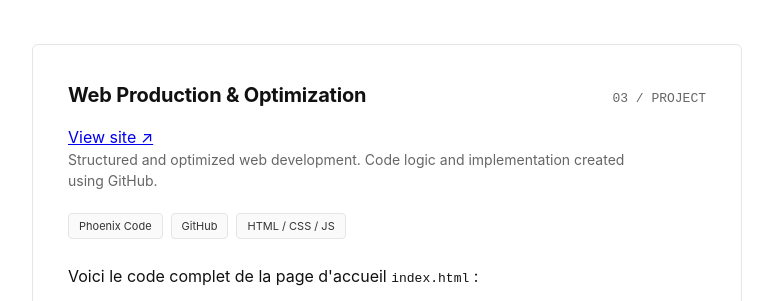
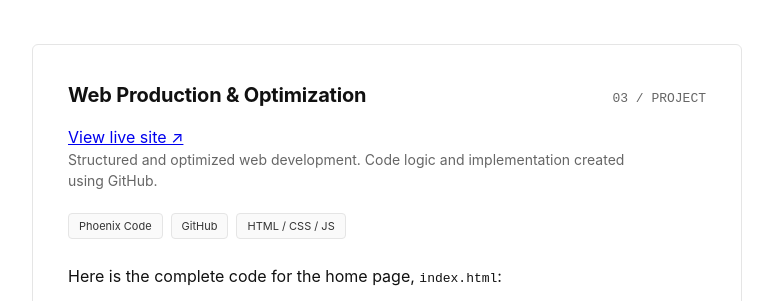
Before and after one commit to bachakrystel-maker/portfolio, a plain HTML site: page index.html in a window 1280 px wide. Shown: the part 1470-1771 px from the top of the page, without its empty margins (253-1026 px from the left). Drawn offline with Linux system fonts and the light colour scheme.

Commit message:
Update index.html

```diff
--- a/index.html
+++ b/index.html
@@ -69,7 +69,7 @@
                     <span class="project-number">03 / PROJECT</span>
                 </div>
 
-                <a href="https://bachakrystel-maker.github.io/projetfinal-com3320/" target="_blank" class="prominent-btn">View site ↗</a>
+                <a href="https://bachakrystel-maker.github.io/projetfinal-com3320/" target="_blank" class="prominent-btn">View live site ↗</a>
 
                 <p class="project-desc">
                     Structured and optimized web development. Code logic and implementation created using GitHub.
@@ -80,7 +80,7 @@
                     <li>HTML / CSS / JS</li>
                 </ul>
 
-                <p>Voici le code complet de la page d'accueil <code>index.html</code> :</p>
+                <p>Here is the complete code for the home page, <code>index.html</code>:</p>
 
                 <div class="preview-box">
                     <pre><code>
```
